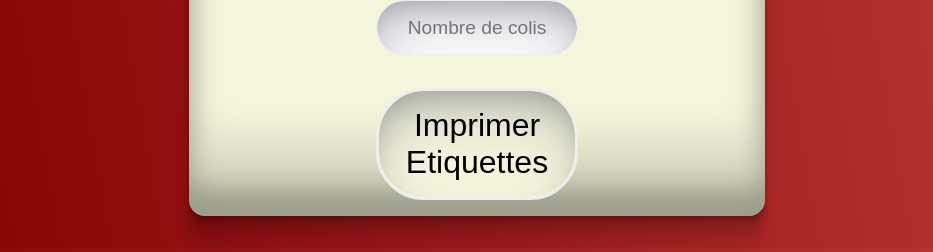
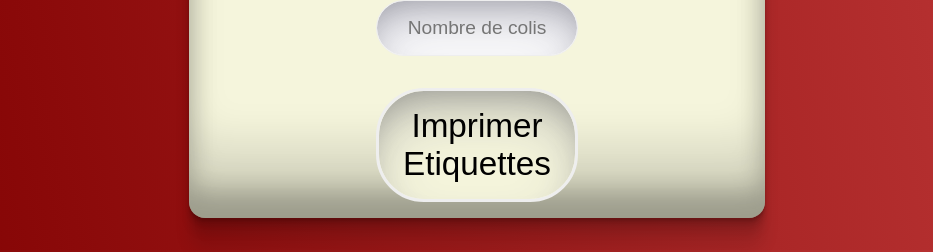
Before and after one commit to CedricMrt/Parcel_Label, a plain HTML site: page index.html in a window 1280 px wide. Shown: the part 269-521 px from the top of the page, without its empty margins (163-1096 px from the left). Drawn offline with nearby package versions, Linux system fonts and the light colour scheme.

Commit message:
Add files via upload

```diff
--- a/style.css
+++ b/style.css
@@ -37,7 +37,7 @@ input,
 button {
     width: 35%;
     text-align: center;
-    font-size: 2.5vw;
+    font-size: 2.6vw;
     outline: none;
     border: 0.1em solid #eeeeee;
     border-radius: 3rem;
```
